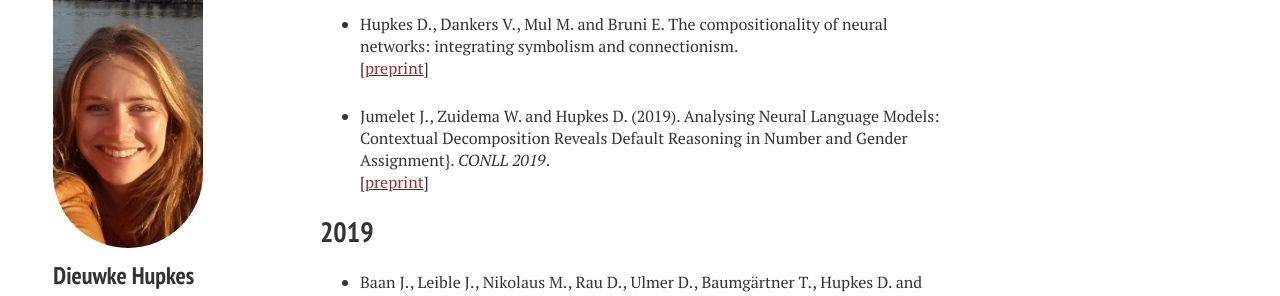
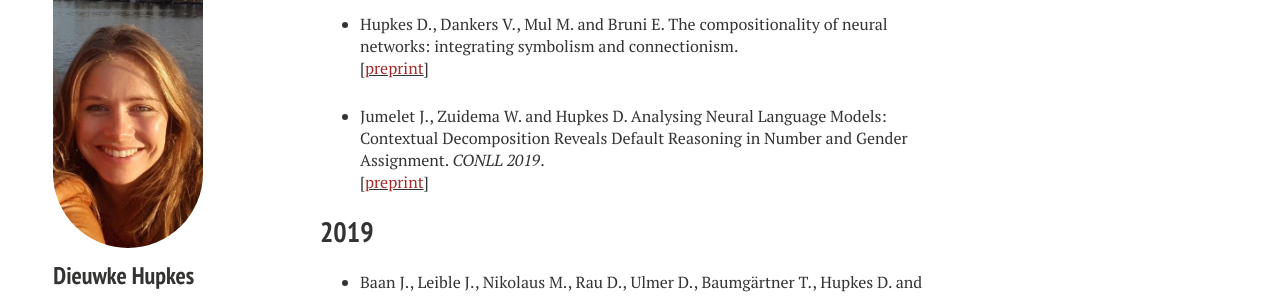
Before and after one commit to dieuwkehupkes/dieuwkehupkes.github.io, a Jekyll site: the page built from publications.md, in a window 1280 px wide and 900 px high, scrolled down 360 px. Shown: the part 155-451 px from the top of the window. Built offline with Jekyll 4.4.1, drawn with Linux system fonts in a browser that asks for light colours; nearby versions of some CDN libraries.

Commit message:
Correct typo

```diff
--- a/publications.md
+++ b/publications.md
@@ -16,7 +16,7 @@ image:
 The compositionality of neural networks: integrating symbolism and connectionism.\\
 \[[<font color="brown">preprint</font>](https://arxiv.org/pdf/1908.08351.pdf){:target="blank"}\]
 
-* Jumelet J., Zuidema W. and Hupkes D. (2019). Analysing Neural Language Models: Contextual Decomposition Reveals Default Reasoning in Number and Gender Assignment}. *CONLL 2019*.\\
+* Jumelet J., Zuidema W. and Hupkes D. Analysing Neural Language Models: Contextual Decomposition Reveals Default Reasoning in Number and Gender Assignment. *CONLL 2019*.\\
 \[[<font color="brown">preprint</font>](https://arxiv.org/pdf/1908.08351.pdf){:target="blank"}\]
 
 ## 2019
```
